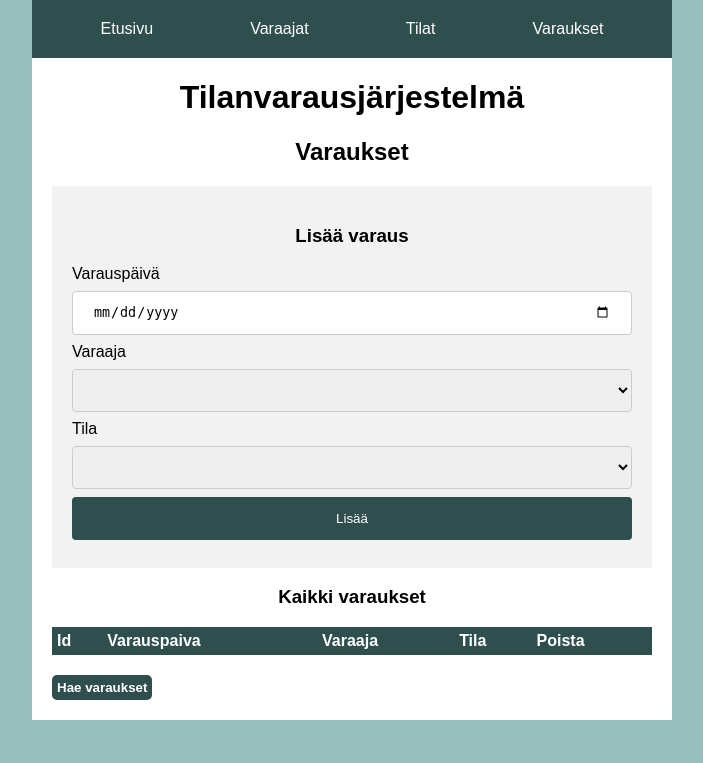
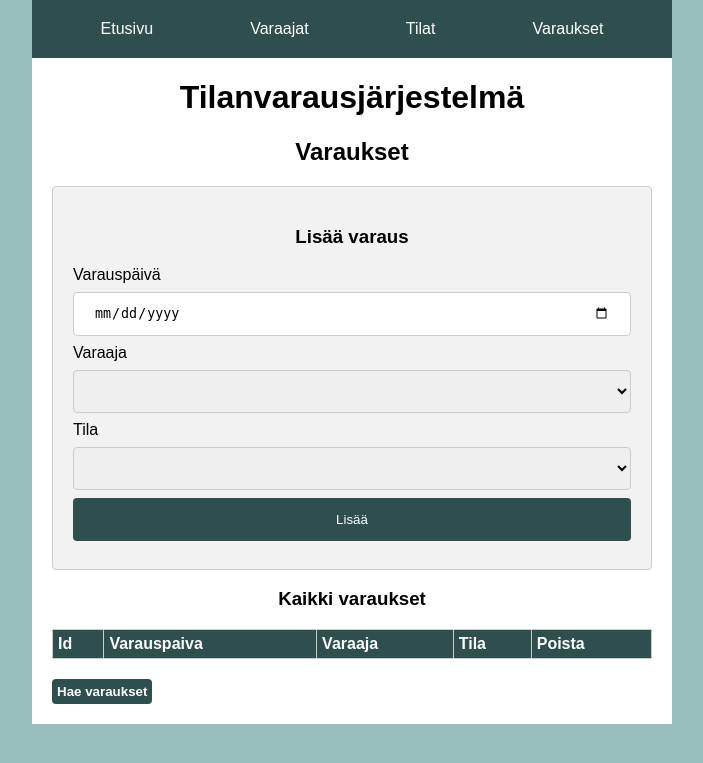
Before and after one commit to siruliina/codepoint_teht, a PHP site: page /varaukset.html in a window 1280 px wide. Shown: the top 763 px of the page, without its empty margins (288-991 px from the left). Run offline with PHP 8.4, Linux system fonts and the light colour scheme; lists and menus that the app fills with data are empty; some libraries are stand-ins or nearby versions.

Commit message:
Viimeiset stailaukset lisätty

```diff
--- a/vko_45/tiistai/styles.css
+++ b/vko_45/tiistai/styles.css
@@ -42,6 +42,8 @@ h2, h3 {
 .form-div {
     padding: 20px;
     background-color:#f2f2f2;
+    border: 1px solid #ccc;
+    border-radius: 4px;
 }
 
 input, select {
@@ -71,11 +73,11 @@ input[type=submit]:hover {
 
 button {
     background-color:darkslategray;
-    border-radius: 5px;
+    border-radius: 4px;
     border: none;
     padding: 5px;
     color: white;
-    font-weight:bolder;
+    font-weight: bolder;
     cursor: pointer;
 }
 
@@ -91,11 +93,13 @@ table {
     width: 100%;
     border-collapse: collapse;
     padding: 10px;
+    border: 1px solid #ccc;
 }
 
 th, td {
     padding: 5px;
     text-align: left;
+    border: 1px solid #ccc;
 }
 
 th {
```
